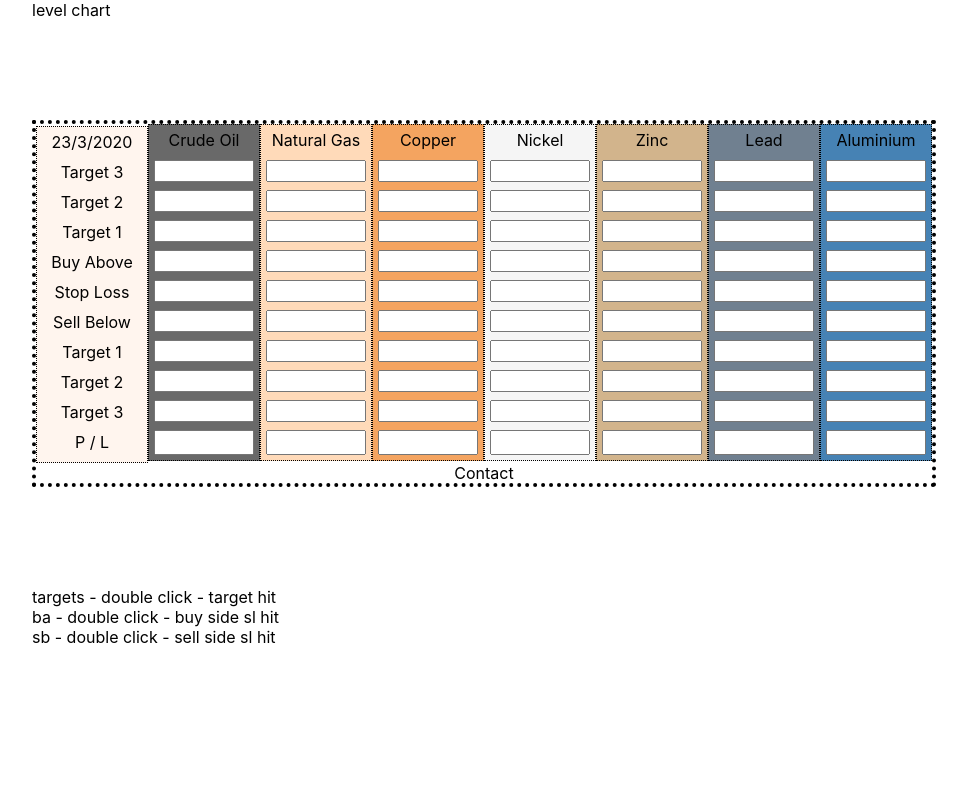
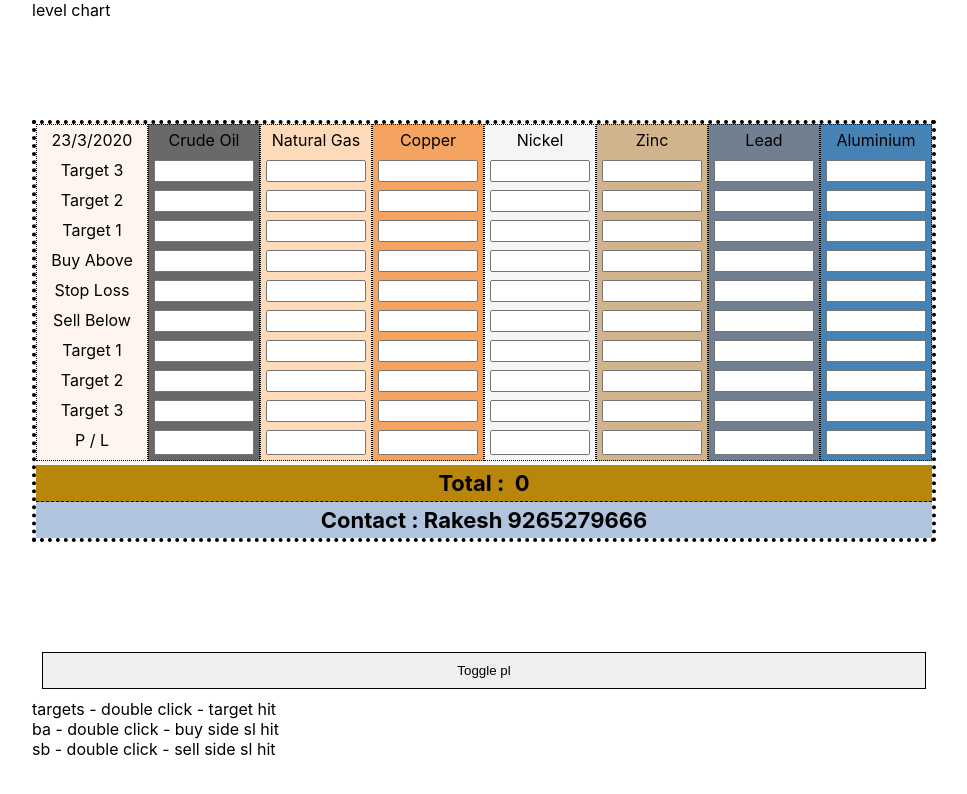
Before and after one commit to ragavantar/laxx, a React (Create React App) app: page / in a window 1280 px wide. Shown: the top 794 px of the page, without its empty margins (156-1123 px from the left). Built offline with nearby package versions, Linux system fonts and the light colour scheme.

Commit message:
pl added

```diff
--- a/src/lc/index.jsx
+++ b/src/lc/index.jsx
@@ -12,6 +12,7 @@ class LC extends Component {
         super(props);
         this.state = {
             date: +new Date(),
+            pl: true,
             script: [
                 {
                     name: "Crude Oil",
@@ -125,13 +126,13 @@ class LC extends Component {
     }
 
     render() {
-        const { script } = this.state;
+        const { script, pl } = this.state;
         console.log(script)
         return (
             <div className="container">
                 level chart
                 <div className="chart">
-                    <div className="col" style={{background: 'seashell'}}>
+                    <div className="col" style={{ background: 'seashell' }}>
                         <div className="target">{getDate()}</div>
                         <div className="target">Target 3</div>
                         <div className="target">Target 2</div>
@@ -142,11 +143,11 @@ class LC extends Component {
                         <div className="target">Target 1</div>
                         <div className="target">Target 2</div>
                         <div className="target">Target 3</div>
-                        <div className="target">P / L</div>
+                        {pl && <div className="target">P / L</div>}
                     </div>
                     {
                         script.map((val, index) =>
-                            <div className="col" style={{background: val.background}}>
+                            <div className="col" style={{ background: val.background }}>
                                 <div>{val.name}</div>
                                 <div><input className={val.hit.includes('bt3') ? 'hit' : undefined} onDoubleClick={() => this.onHit(index, 'bt3', 'buy')} type={'number'} value={val.bt3} onChange={(e) => this.updateValue(index, 'bt3', e.target.value)} /></div>
                                 <div><input className={val.hit.includes('bt2') ? 'hit' : undefined} onDoubleClick={() => this.onHit(index, 'bt2', 'buy')} type={'number'} value={val.bt2} onChange={(e) => this.updateValue(index, 'bt2', e.target.value)} /></div>
@@ -159,13 +160,25 @@ class LC extends Component {
                                 <div><input className={val.hit.includes('st1') ? 'hit' : undefined} onDoubleClick={() => this.onHit(index, 'st1', 'sell')} type={'number'} value={val.st1} onChange={(e) => this.updateValue(index, 'st1', e.target.value)} /></div>
                                 <div><input className={val.hit.includes('st2') ? 'hit' : undefined} onDoubleClick={() => this.onHit(index, 'st2', 'sell')} type={'number'} value={val.st2} onChange={(e) => this.updateValue(index, 'st2', e.target.value)} /></div>
                                 <div><input className={val.hit.includes('st3') ? 'hit' : undefined} onDoubleClick={() => this.onHit(index, 'st3', 'sell')} type={'number'} value={val.st3} onChange={(e) => this.updateValue(index, 'st3', e.target.value)} /></div>
-                                <div><input className="pl" value={val.pl} onChange={(e) => this.updateValue(index, 'pl', e.target.value)} /></div>
+                                {pl && <div><input className="pl" value={val.pl} onChange={(e) => this.updateValue(index, 'pl', e.target.value)} /></div>}
                             </div>
                         )
                     }
-                    <div>Contact</div>
+                    {pl && <div className="total">
+                        Total : &nbsp;
+                        {
+                            script.reduce((sum, comm) => sum + (comm.pl || 0), 0)
+                        }
+                    </div>
+                    }
+                    <div className="contact">
+                        Contact : Rakesh 9265279666
+                    </div>
                 </div>
 
+                <button onClick={() => this.setState({ pl: !pl })}>
+                    Toggle pl
+                </button>
                 <div>
                     targets - double click - target hit
                     <br />
--- a/src/lc/styles.css
+++ b/src/lc/styles.css
@@ -12,6 +12,7 @@
 .col {
     display: inline-block;
     border: 1px dotted;
+    overflow: hidden;
 }
 
 .col div {
@@ -21,13 +22,13 @@
 }
 
 .hit {
-    background: #0080003d;
+    background: #c4dac4;
     font-weight: bold;
     border: 2px solid green;
 }
 
 .sl {
-    background: #ff00003b;
+    background: #f3a9a9;
     font-weight: bold;
     border: 2px solid red;
 }
@@ -45,3 +46,18 @@ input {
     box-sizing: border-box;
     font-size: 16px;
 }
+
+.total {
+    font-size: 22px;
+    border-bottom: 1px dashed;
+    padding: 5px;
+    font-weight: bold;
+    background: darkgoldenrod;
+}
+
+.contact {
+    font-size: 22px;
+    padding: 5px;
+    font-weight: bold;
+    background: lightsteelblue;
+}
```
